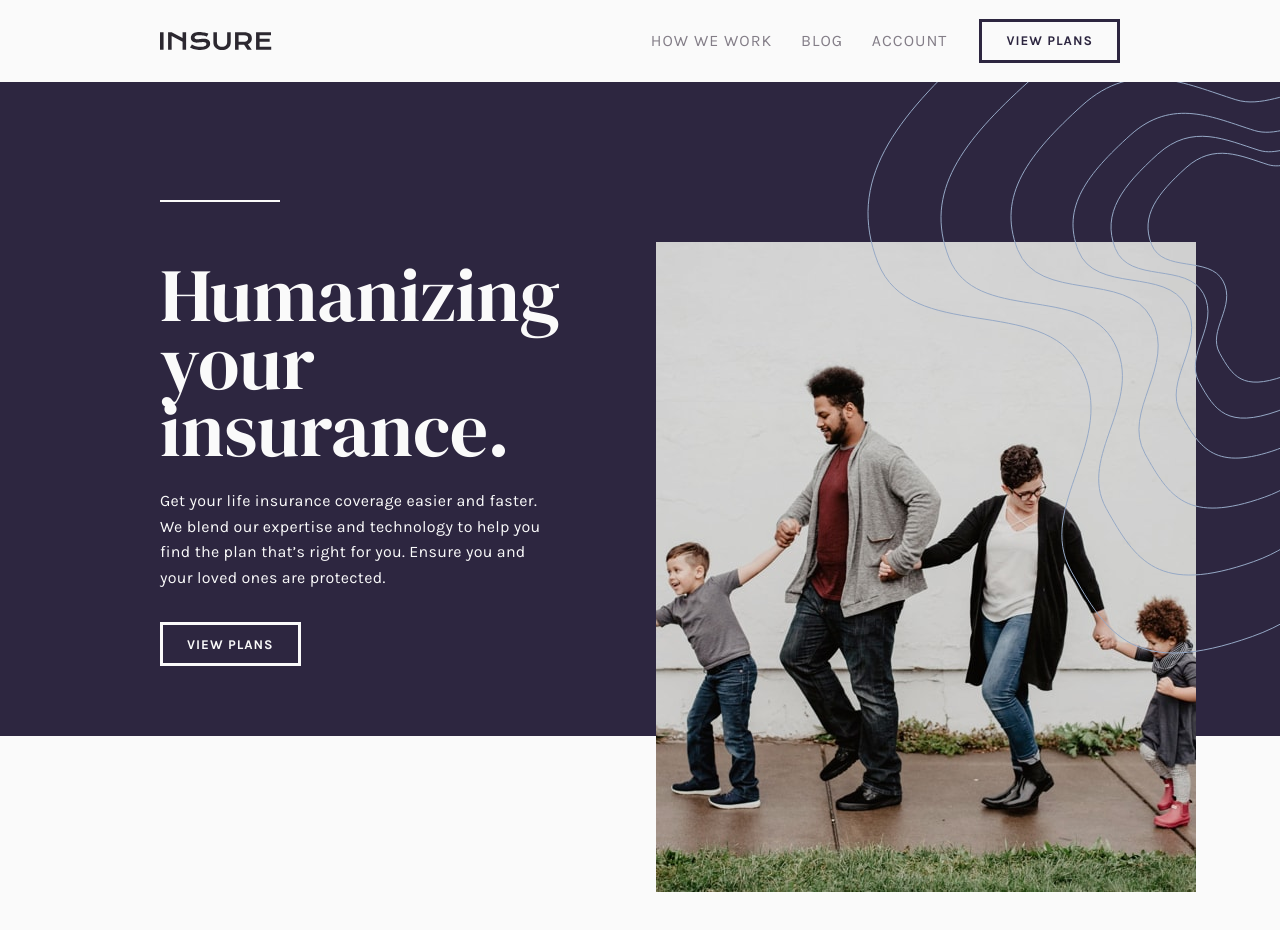
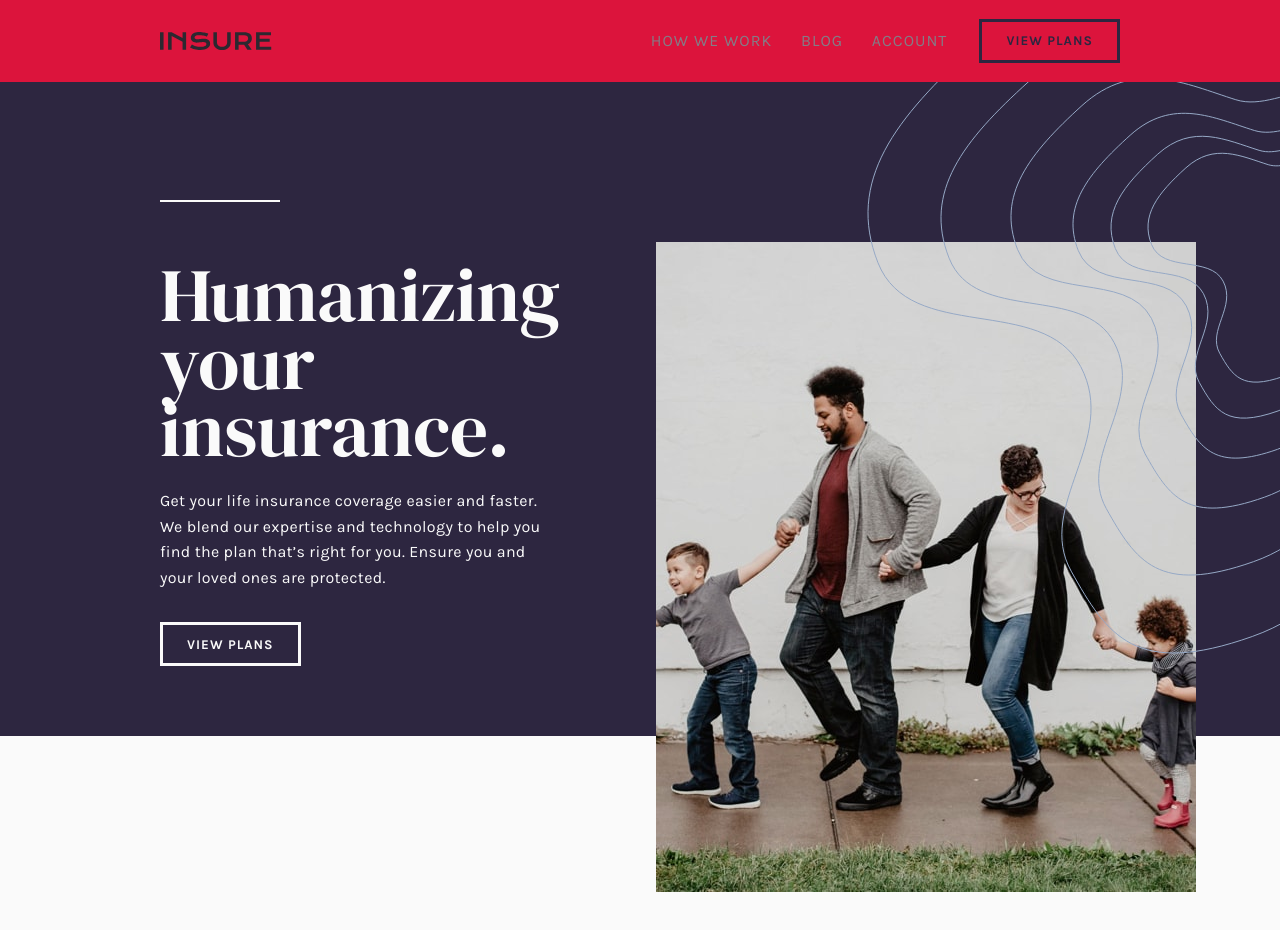
Before and after one commit to Oyinu/insurance-siwes, a plain HTML site: page index.html in a window 1280 px wide. Shown: the top 930 px of the page. Drawn offline with Linux system fonts and the light colour scheme.

Commit message:
fix: changed the nav background

```diff
--- a/style.css
+++ b/style.css
@@ -31,7 +31,7 @@ header{
     position: sticky;
     top: 0;
     z-index: 10;
-    background-color: var(--light-grey);
+    background-color: crimson;
 }
 .nav-container{
     display: flex;
```
